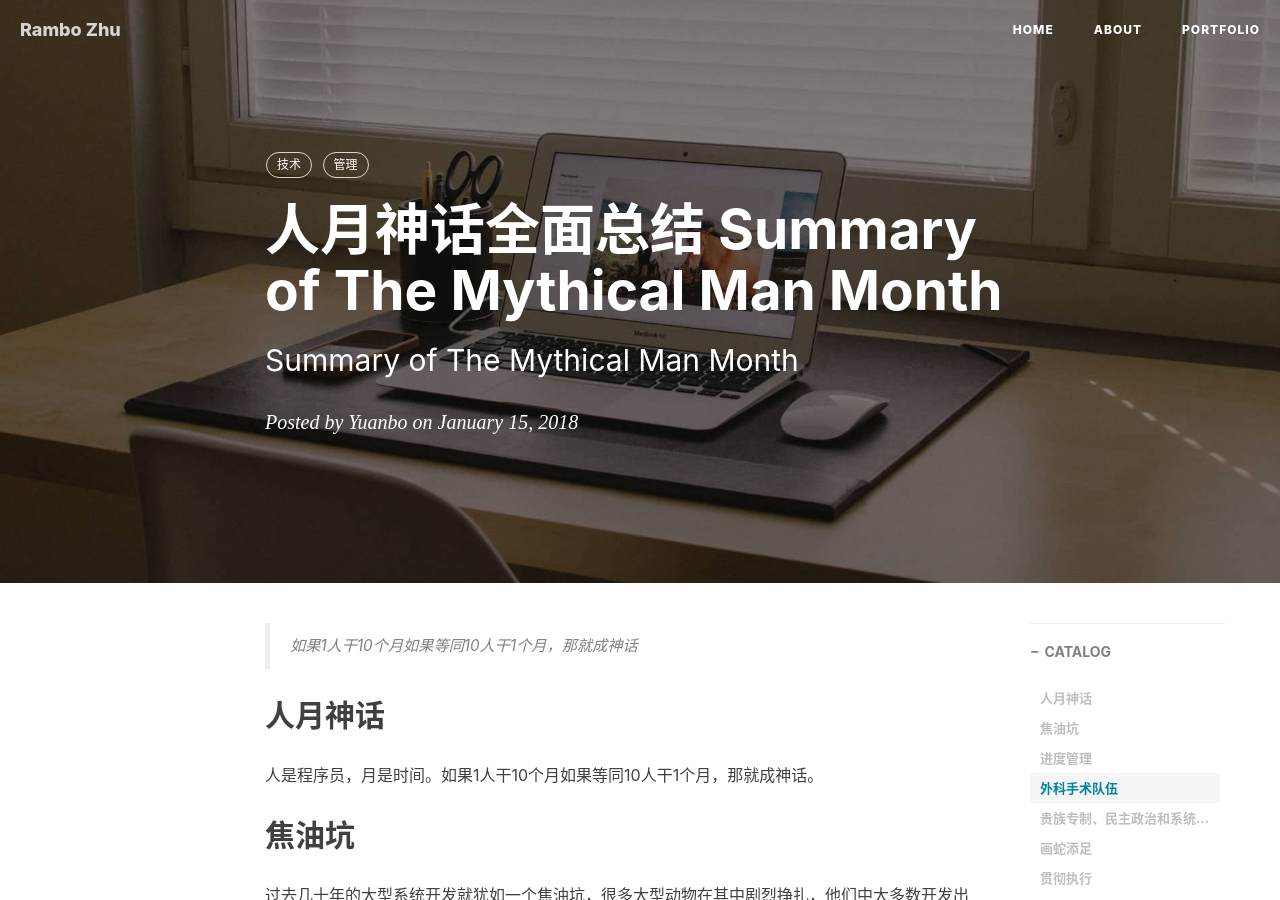
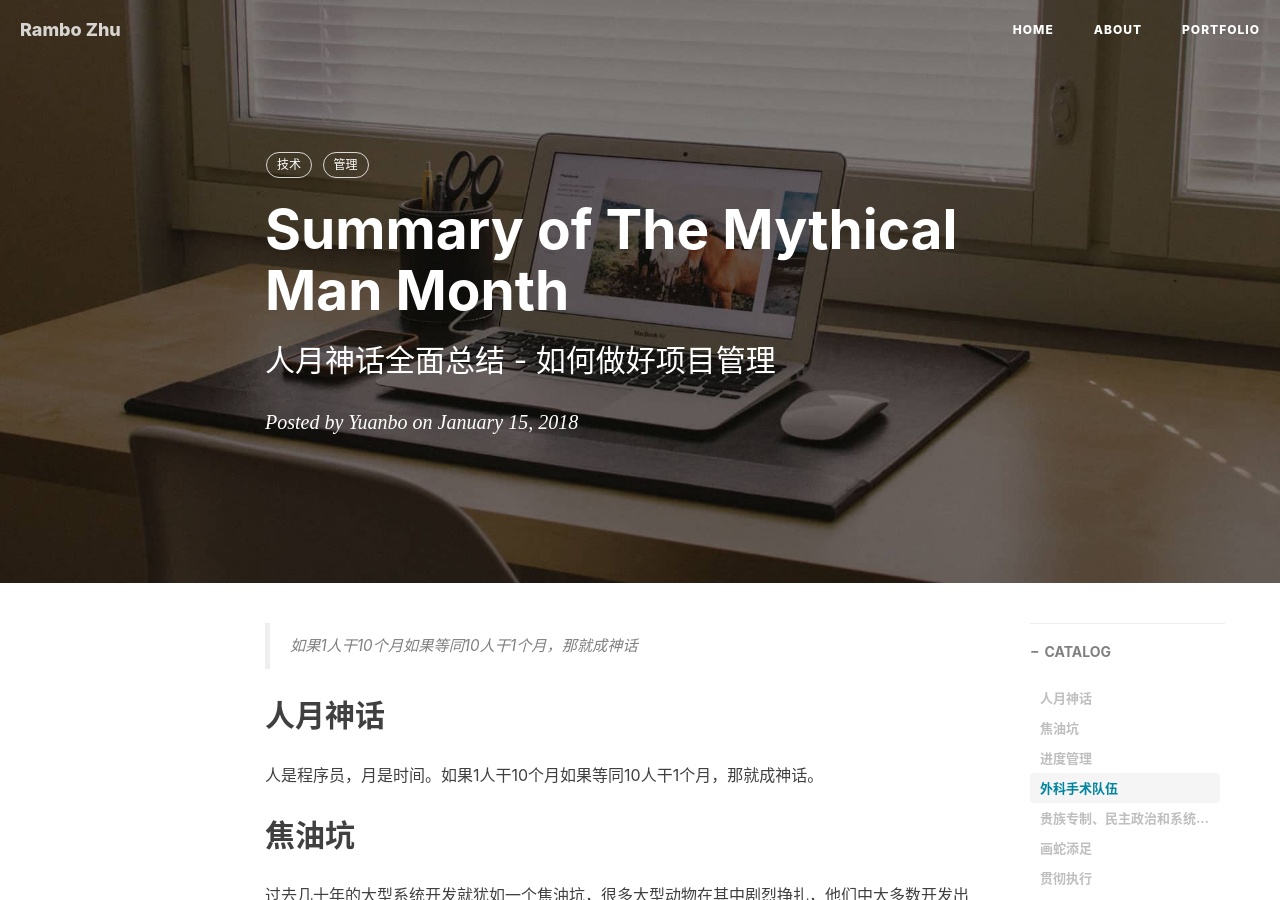
Before and after one commit to freerambo/freerambo.github.io, a Jekyll site: the page built from _posts/2018-01-15-Summary-of-The-Mythical-Man-Month.markdown, in a window 1280 px wide and 900 px high. Built offline with Jekyll 4.4.1, drawn with Linux system fonts in a browser that asks for light colours; nearby versions of some CDN libraries; comment, search, counter and statistics services are not loaded; some of the changed text lies outside the part shown.

Commit message:
update summary of The Mythical Man Month

```diff
--- a/_posts/2018-01-15-Summary-of-The-Mythical-Man-Month.markdown
+++ b/_posts/2018-01-15-Summary-of-The-Mythical-Man-Month.markdown
@@ -1,7 +1,7 @@
 ---
 layout:     post
-title:      "人月神话全面总结 Summary of The Mythical Man Month"
-subtitle:   "Summary of The Mythical Man Month"
+title:      "Summary of The Mythical Man Month"
+subtitle:   "人月神话全面总结 - 如何做好项目管理"
 date:       2018-01-15 16:21:00
 author:     "Yuanbo"
 header-img: "img/home-bg-o.jpg"
@@ -256,7 +256,7 @@
 
 利用现有可能的方法在软件生产率上取得逐步的进展，而不是等待不可能到来的大突破。
 
-> 2018年1月13日23:58:52 更新
+> 有感于最近三年做项目的血泪史，2018年1月13日23:58:52 更新
 
 参照 <https://zhuanlan.zhihu.com/p/27521161>
 
```
